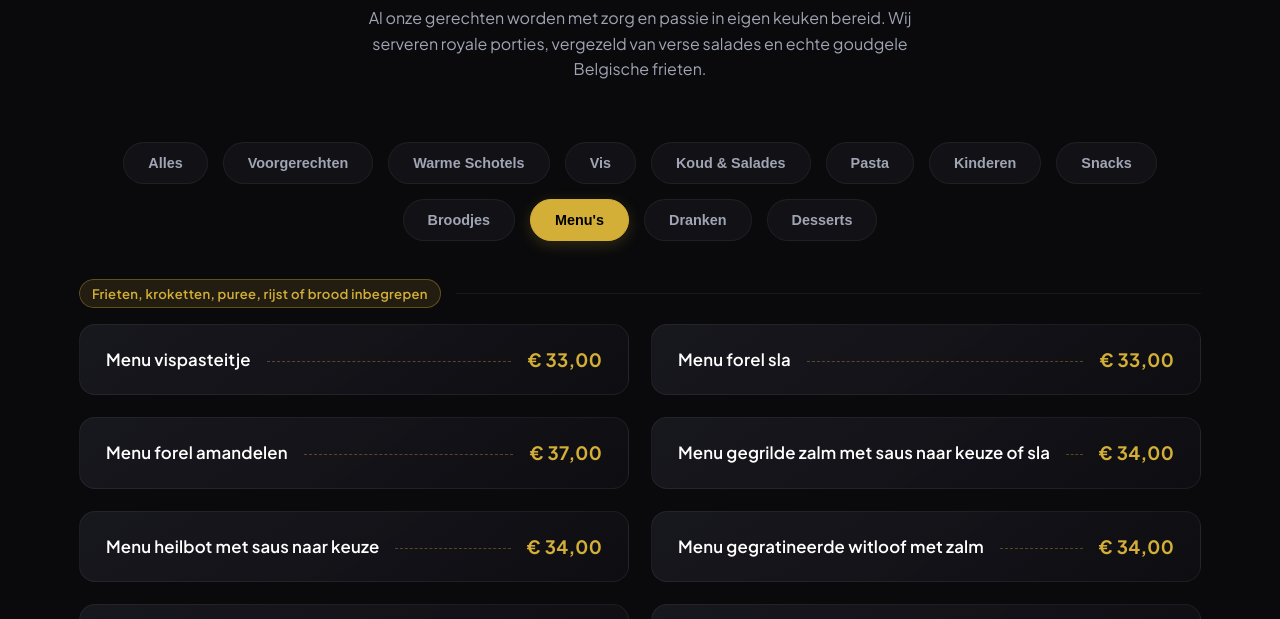
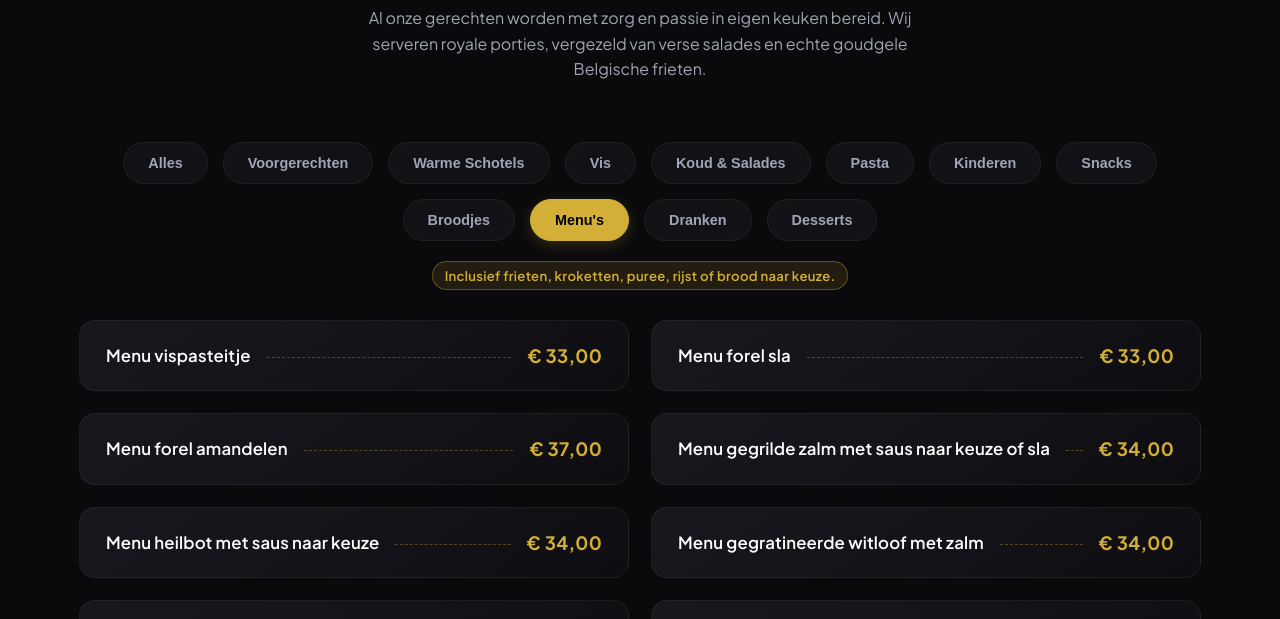
Before and after one commit to Moamel06/De-Ram, a plain HTML site: page menu.html in a window 1280 px wide. Both pictures are taken after a click on the button "Menu's". Shown: the part 644-1263 px from the top of the page. Drawn offline with nearby package versions, Linux system fonts and the light colour scheme; no server answers; a web font is replaced by a local one.

Commit message:
frieten melding aangepast

```diff
--- a/app.js
+++ b/app.js
@@ -46,7 +46,7 @@ document.addEventListener('DOMContentLoaded', () => {
 
     // Sauzen-vakjes en "inbegrepen"-info horen niet thuis in het "Alles"-overzicht:
     // die worden alleen getoond zodra je op de bijhorende categorie filtert.
-    const isInfoOnlyItem = (item) => item.classList.contains('menu-sauzen-box') || item.classList.contains('menu-note-row');
+    const isInfoOnlyItem = (item) => item.classList.contains('menu-sauzen-box') || item.classList.contains('menu-note-row') || item.classList.contains('menu-category-banner');
 
     if (filterButtons.length > 0 && menuItems.length > 0) {
         const applyFilter = (filterValue, animate) => {
--- a/menu.html
+++ b/menu.html
@@ -106,7 +106,7 @@
                     <h3 id="menuInfoTitle" class="font-heading" data-i18n="menu.sauzen.title">Sauzen naar keuze</h3>
                     <p class="menu-info-modal-desc" data-i18n="menu.info.sauzen_desc">Bij sommige gerechten kan je kiezen uit onderstaande sauzen:</p>
                     <div class="menu-sauzen-tags"><span class="menu-sauzen-tag" data-i18n="menu.sauzen.champignonroom">Champignonroom</span><span class="menu-sauzen-tag" data-i18n="menu.sauzen.peperroom">peperroom</span><span class="menu-sauzen-tag" data-i18n="menu.sauzen.provencaal">proven&ccedil;aal</span><span class="menu-sauzen-tag" data-i18n="menu.sauzen.curry">curry</span><span class="menu-sauzen-tag" data-i18n="menu.sauzen.tomatenroom">tomatenroom</span><span class="menu-sauzen-tag" data-i18n="menu.sauzen.diabolique">diabolique</span><span class="menu-sauzen-tag" data-i18n="menu.sauzen.bearnaise">b&eacute;arnaise</span><span class="menu-sauzen-tag" data-i18n="menu.sauzen.mosterd">mosterd</span><span class="menu-sauzen-tag" data-i18n="menu.sauzen.lookroom">lookroom</span><span class="menu-sauzen-tag" data-i18n="menu.sauzen.lookboter">lookboter</span><span class="menu-sauzen-tag" data-i18n="menu.sauzen.champignonwijn">champignonwijn</span></div>
-                    <p class="menu-info-modal-note" data-i18n="menu.note.included">Frieten, kroketten, puree, rijst of brood inbegrepen</p>
+                    <p class="menu-info-modal-note" data-i18n="menu.note.included">Inclusief frieten, kroketten, puree, rijst of brood naar keuze.</p>
                     <p class="menu-info-modal-desc" data-i18n="menu.info.included_desc">Bij bepaalde gerechten is dit inbegrepen — dit wordt telkens vermeld wanneer je op een specifieke categorie filtert.</p>
                 </div>
             </div>
@@ -129,7 +129,8 @@
                 <div class="menu-item" data-category="voorgerechten"><div class="menu-item-content"><div class="menu-item-title"><h4 class="font-heading" data-i18n="menu.item.scampi_5">Scampi (5)</h4><span class="menu-item-price">€ 16,00</span></div></div></div>
 
                 <!-- Category: Warme Schotels -->
-                <div class="menu-item menu-section-title" data-category="warm"><h3 class="font-heading" data-i18n="menu.subsection.omeletten">Omeletten</h3><span class="menu-section-badge menu-note-badge" data-i18n="menu.note.included">Frieten, kroketten, puree, rijst of brood inbegrepen</span><span class="menu-section-line"></span></div>
+                <div class="menu-item menu-category-banner" data-category="warm"><span class="menu-section-badge menu-note-badge" data-i18n="menu.note.included">Inclusief frieten, kroketten, puree, rijst of brood naar keuze.</span></div>
+                <div class="menu-item menu-section-title" data-category="warm"><h3 class="font-heading" data-i18n="menu.subsection.omeletten">Omeletten</h3><span class="menu-section-line"></span></div>
                 <div class="menu-item" data-category="warm"><div class="menu-item-content"><div class="menu-item-title"><h4 class="font-heading" data-i18n="menu.item.omelet_natuur">Omelet natuur</h4><span class="menu-item-price">€ 12,00</span></div></div></div>
                 <div class="menu-item" data-category="warm"><div class="menu-item-content"><div class="menu-item-title"><h4 class="font-heading" data-i18n="menu.item.omelet_hesp">Omelet hesp</h4><span class="menu-item-price">€ 14,00</span></div></div></div>
                 <div class="menu-item" data-category="warm"><div class="menu-item-content"><div class="menu-item-title"><h4 class="font-heading" data-i18n="menu.item.omelet_tomaat">Omelet tomaat</h4><span class="menu-item-price">€ 14,00</span></div></div></div>
@@ -250,7 +251,7 @@
                 <div class="menu-item menu-sauzen-box" data-category="warm"><h4 class="font-heading" data-i18n="menu.sauzen.title">Sauzen naar keuze</h4><div class="menu-sauzen-tags"><span class="menu-sauzen-tag" data-i18n="menu.sauzen.champignonroom">Champignonroom</span><span class="menu-sauzen-tag" data-i18n="menu.sauzen.peperroom">peperroom</span><span class="menu-sauzen-tag" data-i18n="menu.sauzen.provencaal">proven&ccedil;aal</span><span class="menu-sauzen-tag" data-i18n="menu.sauzen.curry">curry</span><span class="menu-sauzen-tag" data-i18n="menu.sauzen.tomatenroom">tomatenroom</span><span class="menu-sauzen-tag" data-i18n="menu.sauzen.diabolique">diabolique</span><span class="menu-sauzen-tag" data-i18n="menu.sauzen.bearnaise">b&eacute;arnaise</span><span class="menu-sauzen-tag" data-i18n="menu.sauzen.mosterd">mosterd</span><span class="menu-sauzen-tag" data-i18n="menu.sauzen.lookroom">lookroom</span><span class="menu-sauzen-tag" data-i18n="menu.sauzen.lookboter">lookboter</span><span class="menu-sauzen-tag" data-i18n="menu.sauzen.champignonwijn">champignonwijn</span></div></div>
 
                 <!-- Category: Vis -->
-                <div class="menu-item menu-section-title menu-note-row" data-category="vis"><span class="menu-section-badge menu-note-badge" data-i18n="menu.note.included">Frieten, kroketten, puree, rijst of brood inbegrepen</span><span class="menu-section-line"></span></div>
+                <div class="menu-item menu-category-banner" data-category="vis"><span class="menu-section-badge menu-note-badge" data-i18n="menu.note.included">Inclusief frieten, kroketten, puree, rijst of brood naar keuze.</span></div>
                 <div class="menu-item" data-category="vis"><div class="menu-item-content"><div class="menu-item-title"><h4 class="font-heading" data-i18n="menu.item.mosselen">Mosselen</h4><span class="menu-item-price" data-i18n="menu.price.dagprijs">Dagprijs</span></div></div></div>
                 <div class="menu-item" data-category="vis"><div class="menu-item-content"><div class="menu-item-title"><h4 class="font-heading" data-i18n="menu.item.vispasteitje">Vispasteitje</h4><span class="menu-item-price">€ 23,00</span></div></div></div>
                 <div class="menu-item" data-category="vis"><div class="menu-item-content"><div class="menu-item-title"><h4 class="font-heading" data-i18n="menu.item.forel_sla">Forel sla</h4><span class="menu-item-price">€ 23,00</span></div></div></div>
@@ -285,7 +286,7 @@
                 <div class="menu-item" data-category="pasta"><div class="menu-item-content"><div class="menu-item-title"><h4 class="font-heading" data-i18n="menu.item.scampi_pasta_9">Scampi pasta (9)</h4><span class="menu-item-price">€ 25,00</span></div></div></div>
 
                 <!-- Category: Kinderen -->
-                <div class="menu-item menu-section-title menu-note-row" data-category="kinderen"><span class="menu-section-badge menu-note-badge" data-i18n="menu.note.included">Frieten, kroketten, puree, rijst of brood inbegrepen</span><span class="menu-section-line"></span></div>
+                <div class="menu-item menu-category-banner" data-category="kinderen"><span class="menu-section-badge menu-note-badge" data-i18n="menu.note.included">Inclusief frieten, kroketten, puree, rijst of brood naar keuze.</span></div>
                 <div class="menu-item" data-category="kinderen"><div class="menu-item-content"><div class="menu-item-title"><h4 class="font-heading" data-i18n="menu.item.mini_spaghetti">Mini spaghetti</h4><span class="menu-item-price">€ 9,00</span></div></div></div>
                 <div class="menu-item" data-category="kinderen"><div class="menu-item-content"><div class="menu-item-title"><h4 class="font-heading" data-i18n="menu.item.kinderspaghetti">Kinderspaghetti</h4><span class="menu-item-price">€ 12,00</span></div></div></div>
                 <div class="menu-item" data-category="kinderen"><div class="menu-item-content"><div class="menu-item-title"><h4 class="font-heading" data-i18n="menu.item.curryworst">Curryworst</h4><span class="menu-item-price">€ 10,00</span></div></div></div>
@@ -342,7 +343,7 @@
                 <div class="menu-item" data-category="broodjes"><div class="menu-item-content"><div class="menu-item-title"><h4 class="font-heading" data-i18n="menu.item.broodje_gezond_gerookte_zalm">Broodje gezond gerookte zalm</h4><span class="menu-item-price">€ 6,30</span></div></div></div>
 
                 <!-- Category: Menu's -->
-                <div class="menu-item menu-section-title menu-note-row" data-category="menus"><span class="menu-section-badge menu-note-badge" data-i18n="menu.note.included">Frieten, kroketten, puree, rijst of brood inbegrepen</span><span class="menu-section-line"></span></div>
+                <div class="menu-item menu-category-banner" data-category="menus"><span class="menu-section-badge menu-note-badge" data-i18n="menu.note.included">Inclusief frieten, kroketten, puree, rijst of brood naar keuze.</span></div>
                 <div class="menu-item" data-category="menus"><div class="menu-item-content"><div class="menu-item-title"><h4 class="font-heading" data-i18n="menu.item.menu_vispasteitje">Menu vispasteitje</h4><span class="menu-item-price">€ 33,00</span></div></div></div>
                 <div class="menu-item" data-category="menus"><div class="menu-item-content"><div class="menu-item-title"><h4 class="font-heading" data-i18n="menu.item.menu_forel_sla">Menu forel sla</h4><span class="menu-item-price">€ 33,00</span></div></div></div>
                 <div class="menu-item" data-category="menus"><div class="menu-item-content"><div class="menu-item-title"><h4 class="font-heading" data-i18n="menu.item.menu_forel_amandelen">Menu forel amandelen</h4><span class="menu-item-price">€ 37,00</span></div></div></div>
--- a/style.css
+++ b/style.css
@@ -1101,6 +1101,32 @@ header.scrolled .navbar {
     box-shadow: none;
 }
 
+/* Gecentreerde meldingsbalk bovenaan een categorie (geldt voor alle gerechten erin) */
+.menu-category-banner {
+    grid-column: 1 / -1;
+    display: flex;
+    justify-content: center;
+    margin: 0 0 8px;
+    padding: 0;
+    background: none;
+    border: none;
+    box-shadow: none;
+}
+
+.menu-category-banner::before,
+.menu-category-banner::after {
+    display: none !important;
+}
+
+.menu-category-banner:first-of-type {
+    margin-top: -10px;
+}
+
+.menu-category-banner:hover {
+    transform: none;
+    box-shadow: none;
+}
+
 .menu-section-title h3 {
     font-family: var(--font-heading);
     font-size: 1.35rem;
--- a/translations.js
+++ b/translations.js
@@ -342,7 +342,7 @@ const translations = {
     "menu.item.vispasteitje": "Vispasteitje",
     "menu.item.warme_krieken_ijs": "Warme krieken",
     "menu.item.zeetong_sla_geheel_of_gefileerd": "Zeetong sla (geheel of gefileerd)",
-    "menu.note.included": "Frieten, kroketten, puree, rijst of brood inbegrepen",
+    "menu.note.included": "Inclusief frieten, kroketten, puree, rijst of brood naar keuze.",
     "menu.note.menus": "Menu's: Soep • Hoofdschotel • Dessert — Frieten, kroketten, puree, rijst of brood inbegrepen",
     "menu.price.dagprijs": "Dagprijs",
     "menu.sauzen.champignonroom": "Champignonroom",
@@ -814,7 +814,7 @@ const translations = {
     "menu.item.vispasteitje": "Vol-au-vent au poisson",
     "menu.item.warme_krieken_ijs": "Griottes chaudes",
     "menu.item.zeetong_sla_geheel_of_gefileerd": "Sole, salade (entière ou filets)",
-    "menu.note.included": "Frites, croquettes, purée, riz ou pain inclus",
+    "menu.note.included": "Frites, croquettes, purée, riz ou pain au choix inclus.",
     "menu.note.menus": "Menus : Soupe • Plat principal • Dessert — Frites, croquettes, purée, riz ou pain inclus",
     "menu.price.dagprijs": "Prix du jour",
     "menu.sauzen.champignonroom": "Crème de champignons",
@@ -1286,7 +1286,7 @@ const translations = {
     "menu.item.vispasteitje": "Fischpastete",
     "menu.item.warme_krieken_ijs": "Warme Kirschen",
     "menu.item.zeetong_sla_geheel_of_gefileerd": "Seezunge mit Salat (ganz oder filetiert)",
-    "menu.note.included": "Pommes frites, Kroketten, Kartoffelpüree, Reis oder Brot inbegriffen",
+    "menu.note.included": "Inklusive Pommes, Kroketten, Kartoffelpüree, Reis oder Brot nach Wahl.",
     "menu.note.menus": "Menüs: Suppe • Hauptgericht • Dessert — Pommes frites, Kroketten, Kartoffelpüree, Reis oder Brot inbegriffen",
     "menu.price.dagprijs": "Tagespreis",
     "menu.sauzen.champignonroom": "Champignonrahm",
@@ -1758,7 +1758,7 @@ const translations = {
     "menu.item.vispasteitje": "Fish Vol-au-Vent",
     "menu.item.warme_krieken_ijs": "Warm Cherries",
     "menu.item.zeetong_sla_geheel_of_gefileerd": "Sole with Salad (whole or filleted)",
-    "menu.note.included": "Fries, croquettes, mashed potatoes, rice or bread included",
+    "menu.note.included": "Includes fries, croquettes, mashed potatoes, rice or bread of your choice.",
     "menu.note.menus": "Set menus: Soup • Main Course • Dessert — Fries, croquettes, mashed potatoes, rice or bread included",
     "menu.price.dagprijs": "Market Price",
     "menu.sauzen.champignonroom": "Creamy mushroom",
```
